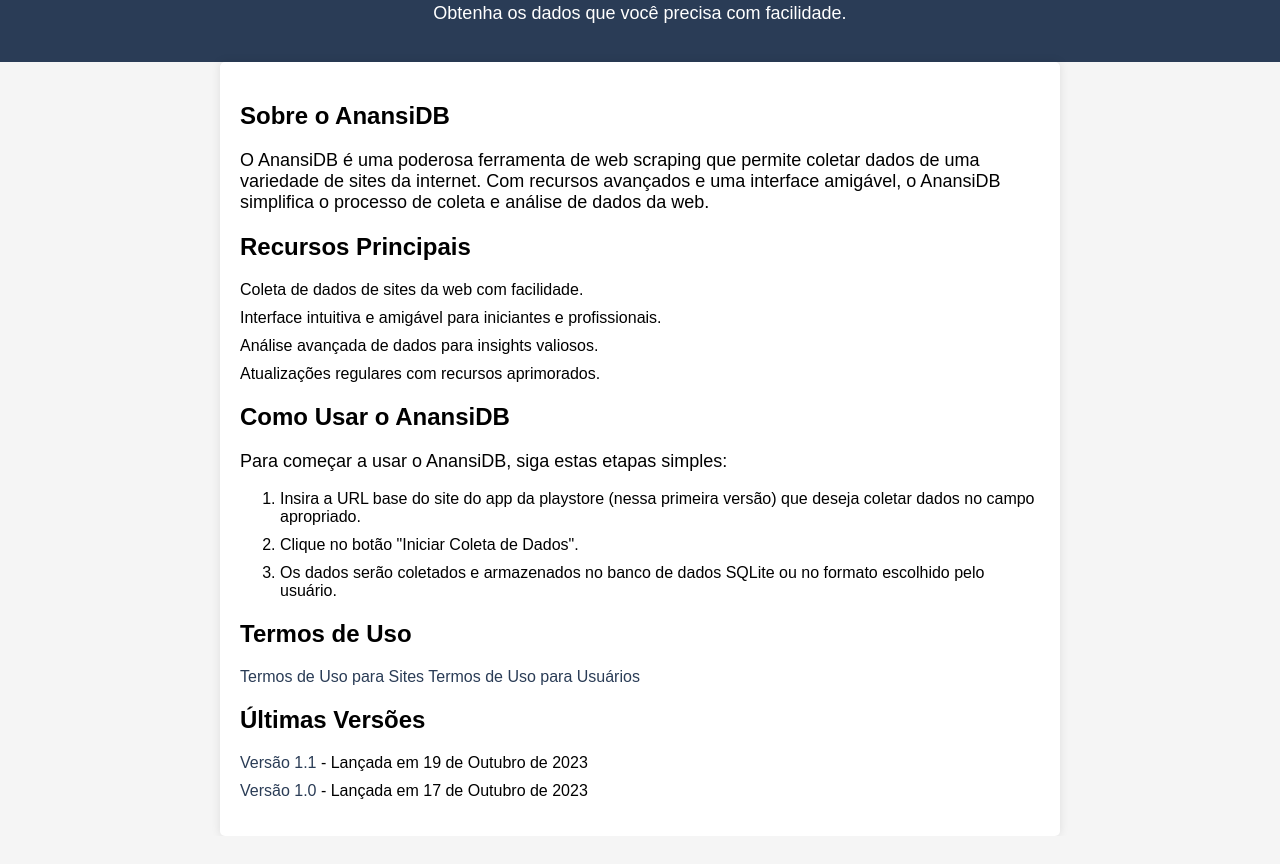
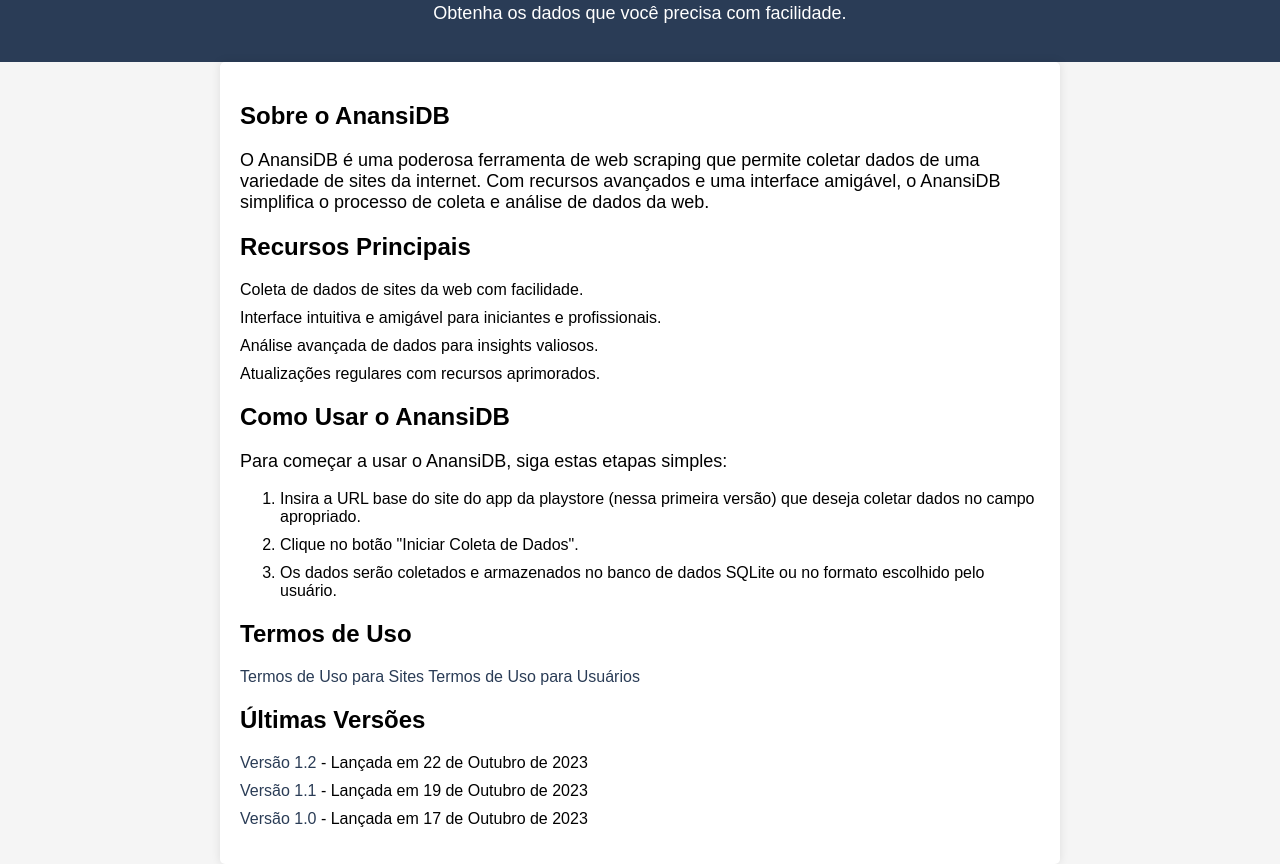
Before and after one commit to Anansidb/anansidb.github.io, a plain HTML site: page index.html in a window 1280 px wide. Shown: the part 107-971 px from the top of the page. Before the commit the page ends 943 px from the top, so only its background shows below. Drawn offline with Linux system fonts and the light colour scheme.

Commit message:
versão 1.2 adicionada e incluida nos links e no version.txt

```diff
--- a/index.html
+++ b/index.html
@@ -80,6 +80,7 @@
 
         <h2>Últimas Versões</h2>
         <ul>
+            <li><a href="https://anansidb.github.io/versions/anansidb_v1.2.exe">Versão 1.2</a> - Lançada em 22 de Outubro de 2023</li>
             <li><a href="https://anansidb.github.io/versions/anansidb_v1.1.exe">Versão 1.1</a> - Lançada em 19 de Outubro de 2023</li>
             <li><a href="https://anansidb.github.io/versions/anansidb_v1.0.exe">Versão 1.0</a> - Lançada em 17 de Outubro de 2023</li>
             <!-- Adicione links para outras versões conforme necessário -->
```
Also changed, not shown: 1 other file.
